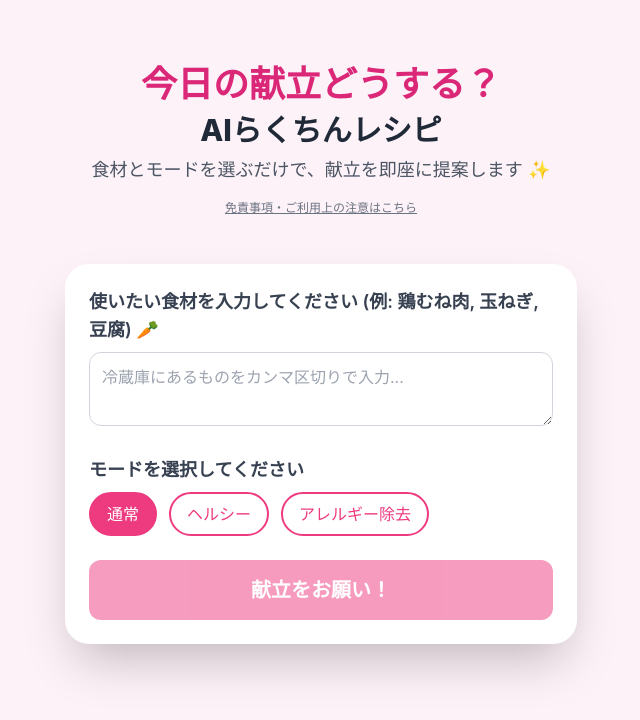
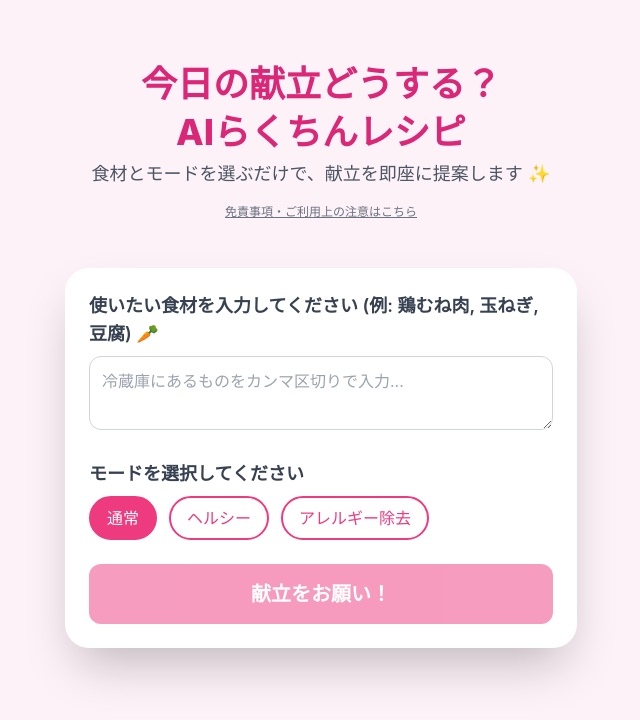
Before and after one commit to Mitsu-8/AiMenuChef, a plain HTML site: page index.html in a window 1280 px wide. Shown: the whole page, without its empty margins (319-959 px from the left). Drawn offline with nearby package versions, Linux system fonts and the light colour scheme.

Commit message:
Update index.html

```diff
--- a/index.html
+++ b/index.html
@@ -111,7 +111,7 @@
         <!-- Header -->
         <header class="text-center pt-8 pb-6">
             <h1 class="text-4xl font-extrabold text-pink-600 mb-2">今日の献立どうする？</h1>
-            <h2 class="text-3xl font-extrabold text-gray-800 mb-2">AIらくちんレシピ</h2>
+            <h2 class="text-4xl font-extrabold text-pink-600 mb-2">AIらくちんレシピ</h2>
             <p class="text-gray-600 text-lg mb-4">食材とモードを選ぶだけで、献立を即座に提案します ✨</p>
 
             <!-- 修正箇所: 免責事項のリンクを設置 -->
```
